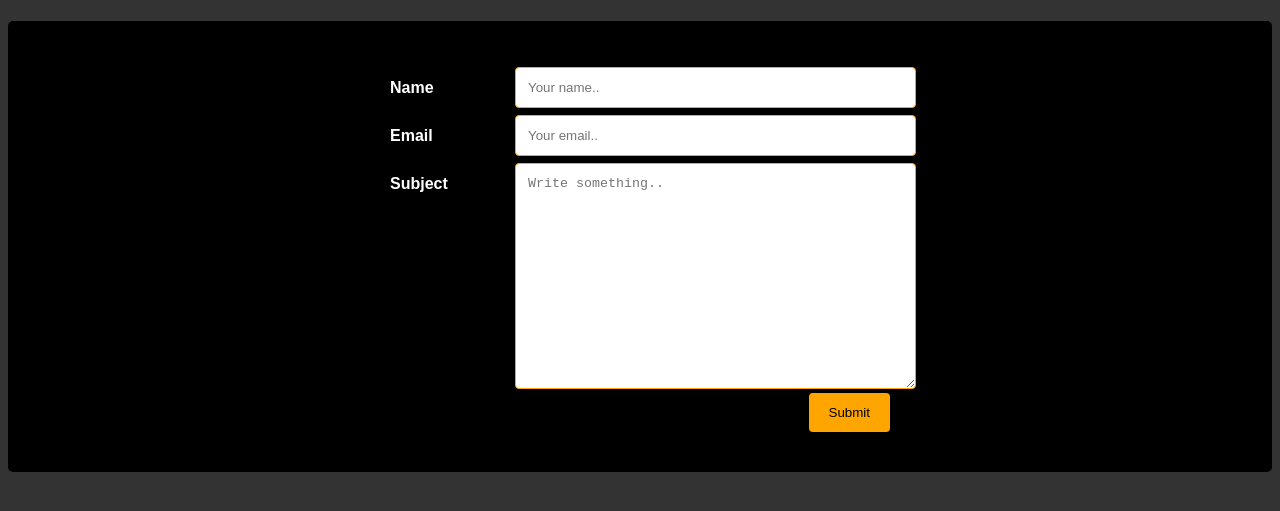
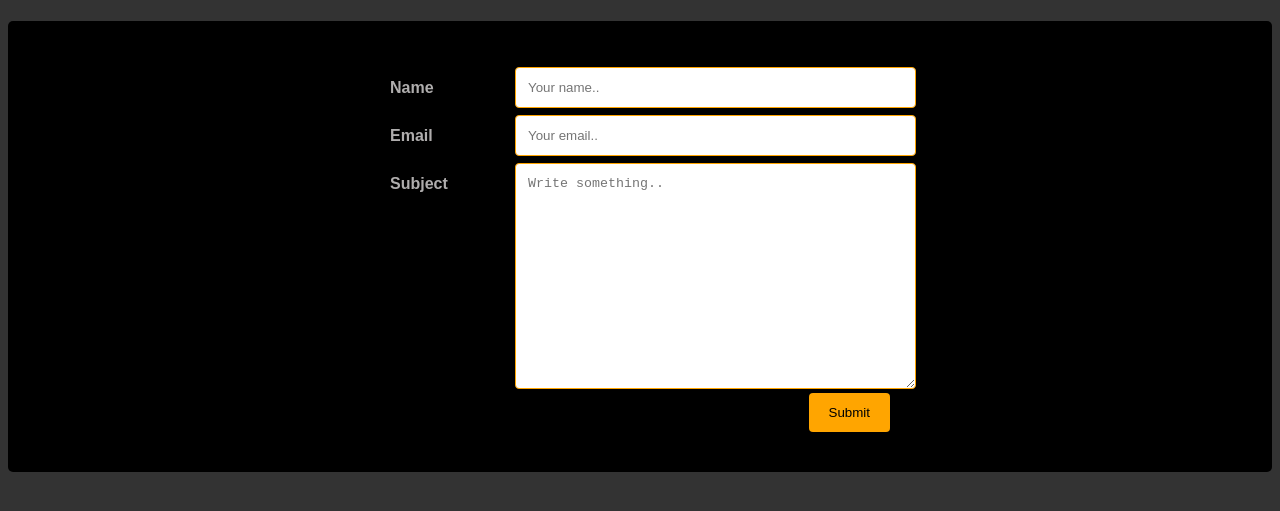
Before and after one commit to Mehak59/scmproject, a plain HTML site: page CONTACT PAGE.html in a window 1280 px wide. Shown: the part 69-580 px from the top of the page. Drawn offline with Linux system fonts and the light colour scheme.

Commit message:
changes in color of CONTACT PAGE

```diff
--- a/CONTACT PAGE.html
+++ b/CONTACT PAGE.html
@@ -5,7 +5,7 @@
 	<style>
 		body {
 			background-color: #333;
-			color: white;
+			color: rgb(175, 173, 173);
 			font-family: Arial, sans-serif;
 		}
 		h1 {
```
